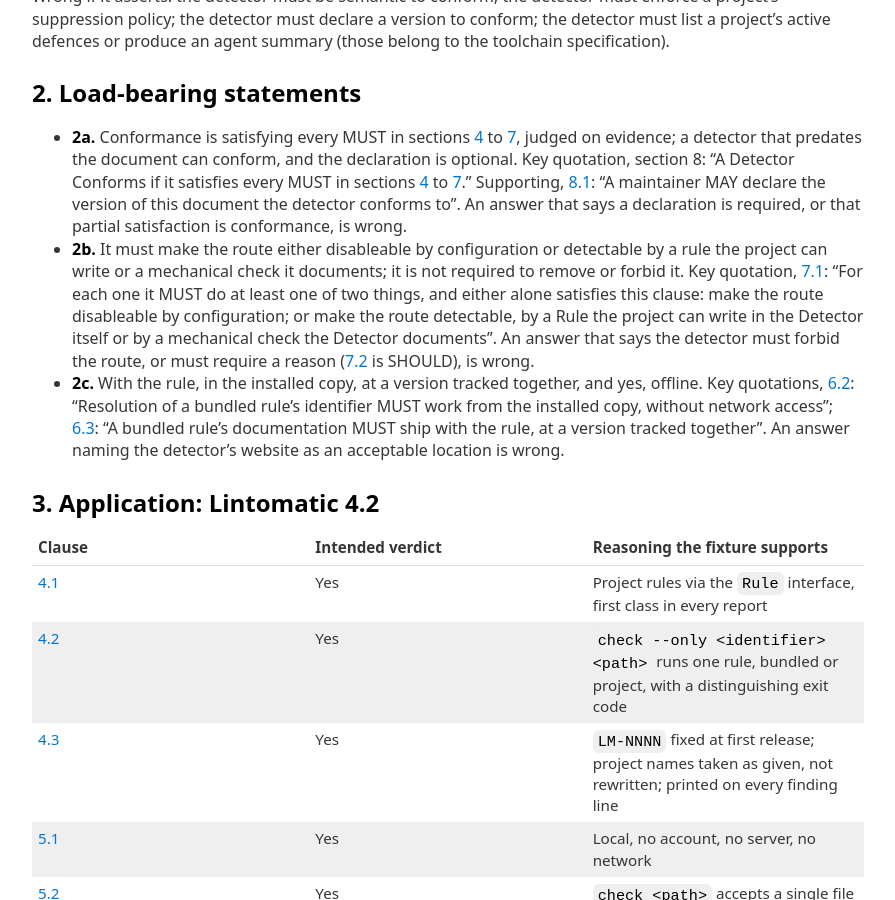
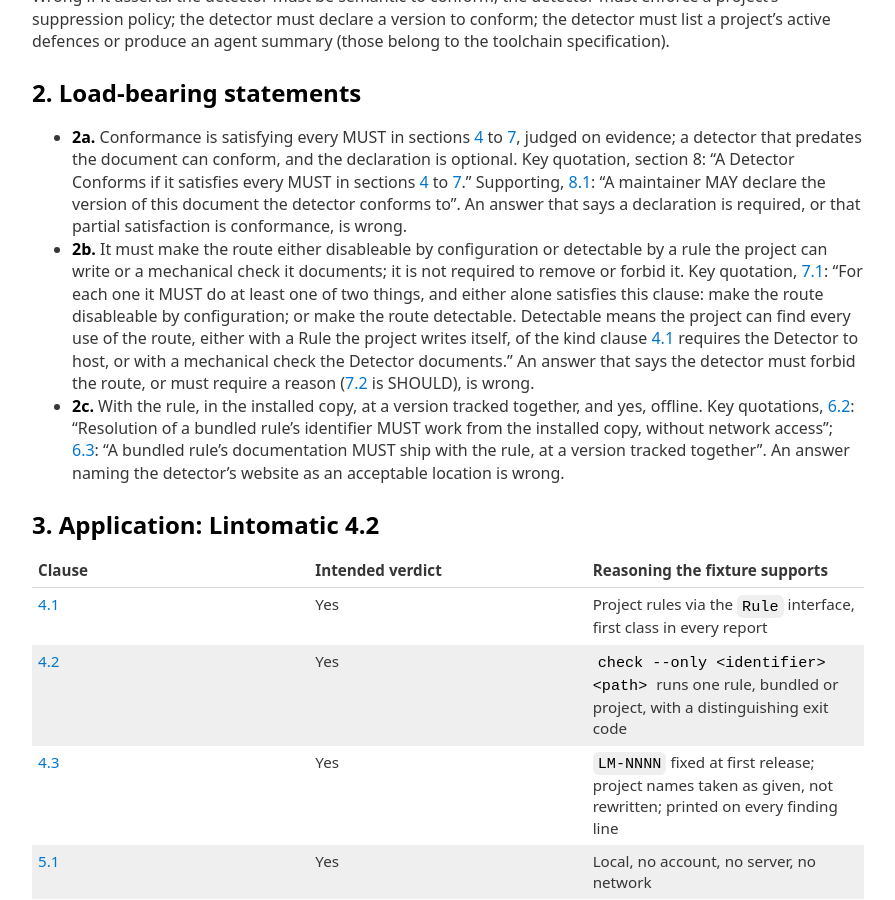
Before and after one commit to Defence-Before-Fix/defence-before-fix.github.io, a Jekyll site: the page built from acceptance/detector/KEY.md, in a window 1280 px wide and 900 px high, scrolled down 784 px. Shown: the whole window, without its empty margins (192-1087 px from the left). Built offline with Jekyll 4.4.1, drawn with Linux system fonts in a browser that asks for light colours; our own code applies the rules of GitHub Pages for plain Markdown files.

Commit message:
Keys: quotations follow the clarity edits after runs 19 and 20
acceptance/method/KEY.md, 2d: the clause 3.2 quotation now reads
"which of the two grounds holds".
acceptance/detector/KEY.md, 2b: the clause 7.1 quotation now carries
the reworded detectable sentence verbatim. No question, threshold or
answer changed.

Co-Authored-By: Claude Opus 5.5 <noreply@anthropic.com>

```diff
--- a/acceptance/detector/KEY.md
+++ b/acceptance/detector/KEY.md
@@ -40,8 +40,9 @@ agent summary (those belong to the toolchain specification).
   project can write or a mechanical check it documents; it is not required to remove or forbid
   it. Key quotation, [7.1](../../DETECTOR-SPEC.md#71-a-detector-may-offer-an-inline-suppression-route-but-must-make-it-detectable-or-disableable): "For each one it MUST do at least one of two things, and either alone
   satisfies this clause: make the route disableable by configuration; or make the route
-  detectable, by a Rule the project can write in the Detector itself or by a mechanical check the
-  Detector documents". An answer that says the detector must forbid the route, or must require a
+  detectable. Detectable means the project can find every use of the route, either with a Rule
+  the project writes itself, of the kind clause [4.1](../../DETECTOR-SPEC.md#41-the-detector-must-support-bespoke-rules-written-by-the-project-that-runs-it) requires the Detector to host, or with a
+  mechanical check the Detector documents." An answer that says the detector must forbid the route, or must require a
   reason ([7.2](../../DETECTOR-SPEC.md#72-an-inline-suppression-route-should-require-a-written-reason) is SHOULD), is wrong.
 - **2c.** With the rule, in the installed copy, at a version tracked together, and yes, offline.
   Key quotations, [6.2](../../DETECTOR-SPEC.md#62-resolution-of-a-bundled-rules-identifier-must-work-from-the-installed-copy-without-network-access): "Resolution of a bundled rule's identifier MUST work from the installed
```
Also changed, not shown: acceptance/method/KEY.md (+2 -2 lines).
